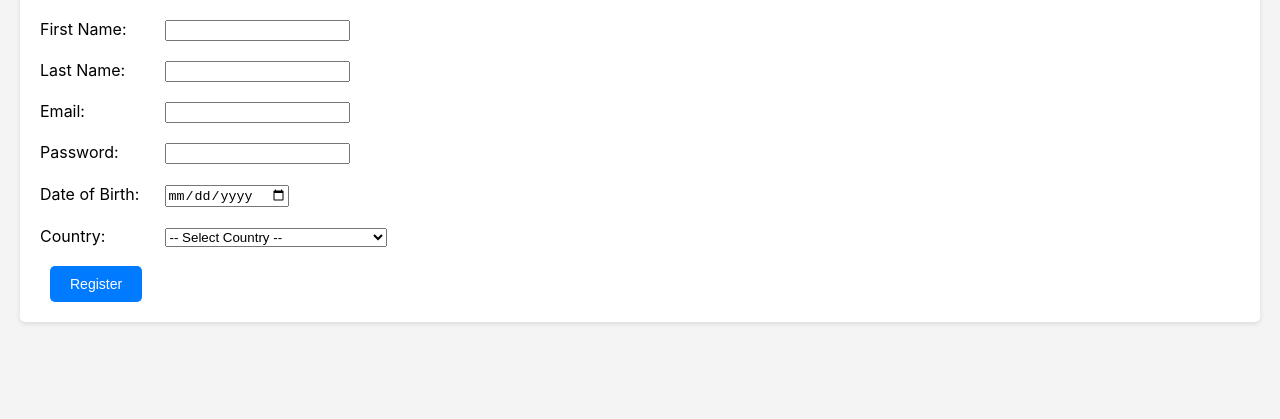
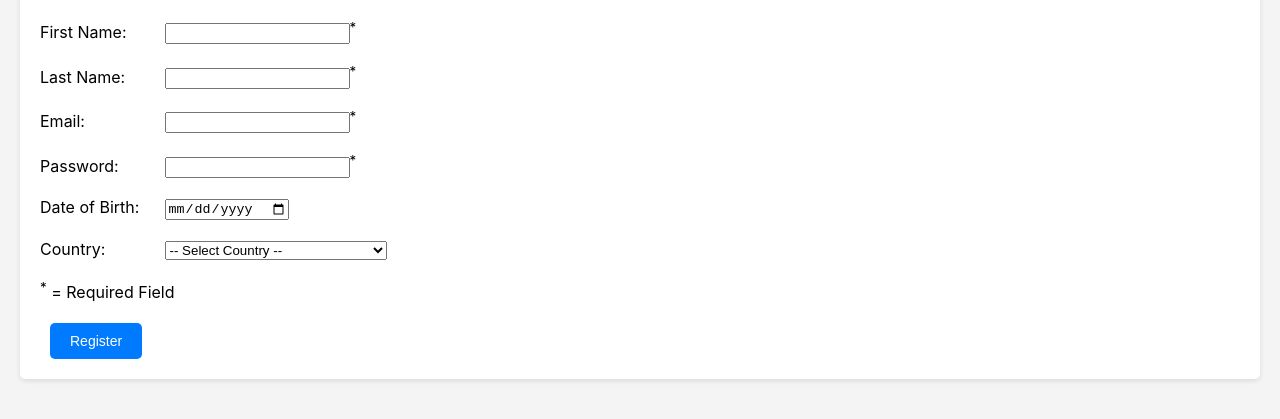
Before and after one commit to dundas777/quizzer-app, a website: page src/frontend/register.html in a window 1280 px wide. Shown: the part 205-624 px from the top of the page. Drawn offline with Linux system fonts and the light colour scheme.

Commit message:
Disabled auto-fill

```diff
--- a/src/frontend/register.html
+++ b/src/frontend/register.html
@@ -13,27 +13,27 @@
         <form id="register-form">
             <div style="margin-bottom: 1.2em;">
                 <label for="firstName" style="display: inline-block; width: 120px;">First Name:</label>
-                <input type="text" id="firstName" name="firstName" required><br>
+                <input type="text" id="firstName" name="firstName" required><sup>*</sup><br>
             </div>
             <div style="margin-bottom: 1.2em;">
                 <label for="lastName" style="display: inline-block; width: 120px;">Last Name:</label>
-                <input type="text" id="lastName" name="lastName" required><br>
+                <input type="text" id="lastName" name="lastName" required><sup>*</sup><br>
             </div>
             <div style="margin-bottom: 1.2em;">
                 <label for="email" style="display: inline-block; width: 120px;">Email:</label>
-                <input type="email" id="email" name="email" required><br>
+                <input type="email" id="email" name="email" autocomplete="new-password" required><sup>*</sup><br>
             </div>
             <div style="margin-bottom: 1.2em;">
                 <label for="password" style="display: inline-block; width: 120px;">Password:</label>
-                <input type="password" id="password" name="password" required><br>
+                <input type="password" id="password" name="password" autocomplete="new-password" required><sup>*</sup><br>
             </div>
             <div style="margin-bottom: 1.2em;">
                 <label for="dateOfBirth" style="display: inline-block; width: 120px;">Date of Birth:</label>
-                <input type="date" id="dateOfBirth" name="dateOfBirth" required><br>
+                <input type="date" id="dateOfBirth" name="dateOfBirth"><br>
             </div>
             <div style="margin-bottom: 1.2em;">
                 <label for="country" style="display: inline-block; width: 120px;">Country:</label>
-                <select id="country" name="country" required>
+                <select id="country" name="country">
                     <option value="">-- Select Country --</option>
                     <option value="Afghanistan">Afghanistan</option>
                     <option value="Albania">Albania</option>
@@ -231,6 +231,7 @@
                     <option value="Zimbabwe">Zimbabwe</option>
                 </select><br>
             </div>
+            <div><sup>*</sup> = Required Field</div><br>
             <button type="submit" class="button">Register</button>
         </form>
         <div id="register-error" class="error-message" style="display: none;"></div>
```
Also changed, not shown: src/frontend/login.html (+3 -3 lines).
